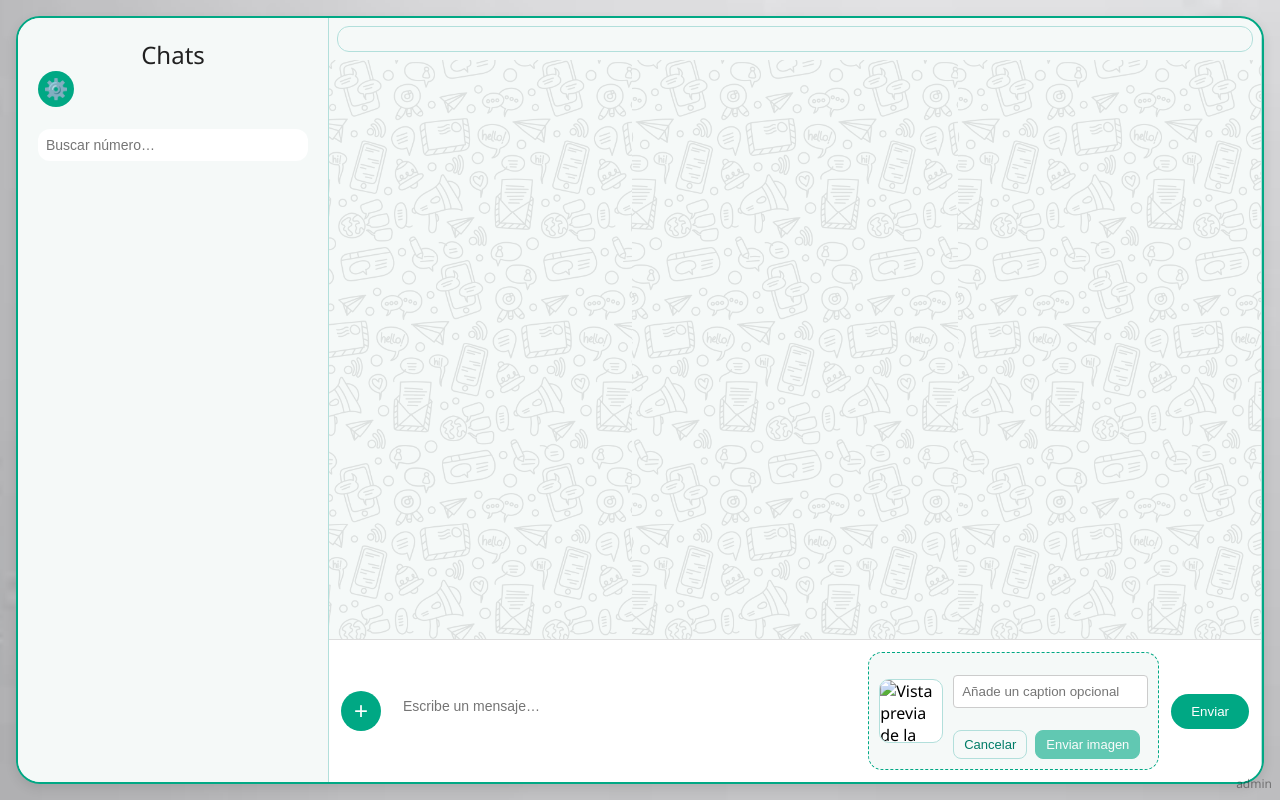
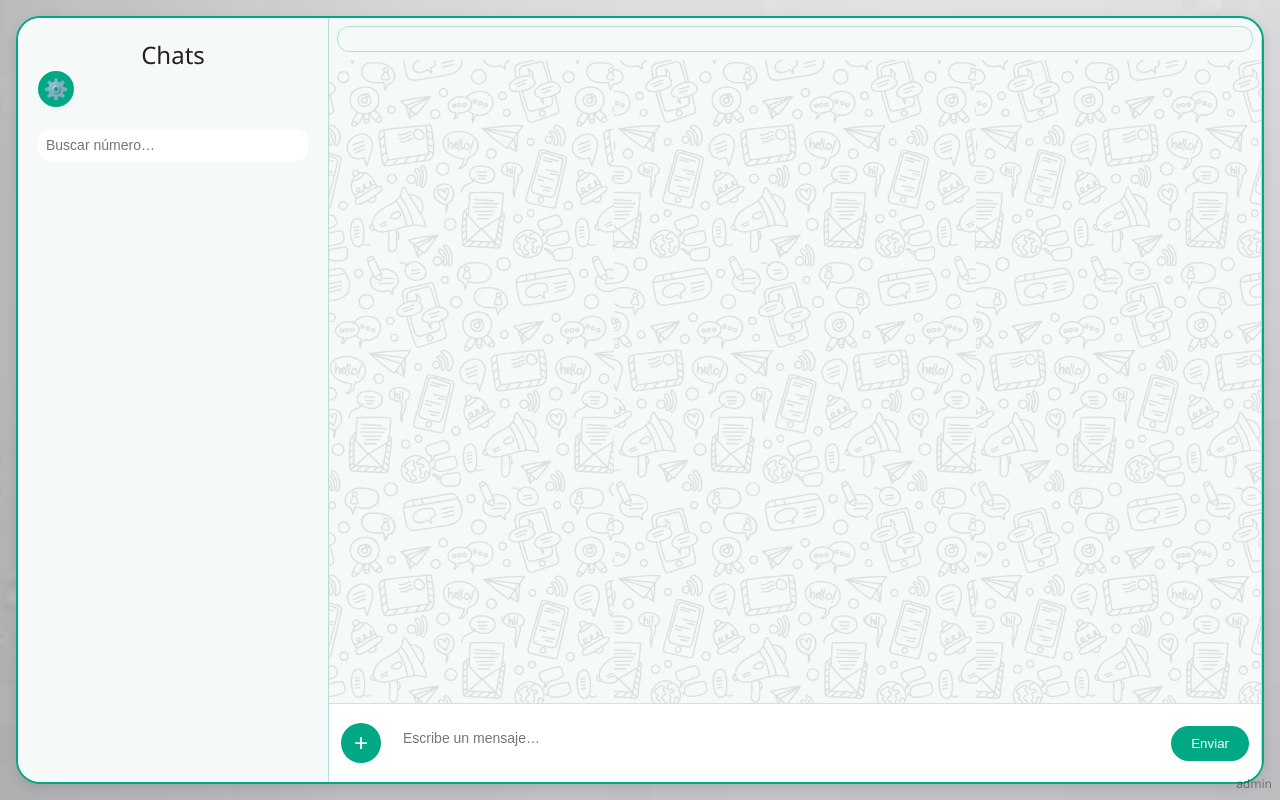
Before and after one commit to SantiagoCTB/whatsapp_api, a Flask app: page / in a window 1280 px wide. Run offline with Flask 3, Linux system fonts and the light colour scheme; the visitor is signed in with stand-in values (Sample User, id 1); data that the repository does not hold is empty; parts of the project's set-up code (start-up, migrations or seed data) failed here and were passed over.

Commit message:
Hide image preview chip until media is queued

```diff
--- a/static/style.css
+++ b/static/style.css
@@ -525,70 +525,40 @@
     #sendBtn:hover {
       transform:scale(1.05); background:var(--accent-hover);
     }
-    .image-draft {
-      display: grid;
-      grid-template-columns: auto 1fr;
-      gap: 10px;
+    .image-preview-chip[hidden] {
+      display: none !important;
+    }
+    .image-preview-chip {
+      display: inline-flex;
       align-items: center;
+      gap: 8px;
+      margin-right: 10px;
+      padding: 6px 8px;
       background: var(--bg-chat);
-      border: 1px dashed var(--accent);
-      border-radius: 14px;
-      padding: 10px;
-      margin-right: 12px;
-      max-width: 360px;
+      border-radius: 12px;
+      box-shadow: 0 2px 6px rgba(0, 0, 0, 0.08);
     }
-    .image-draft-preview {
-      width: 64px;
-      height: 64px;
-      overflow: hidden;
+    .image-preview-chip img {
+      width: 36px;
+      height: 36px;
+      object-fit: cover;
       border-radius: 10px;
       border: 1px solid var(--border-color);
-      display: flex;
-      align-items: center;
-      justify-content: center;
-      background: #fff;
     }
-    .image-draft-preview img {
-      width: 100%;
-      height: 100%;
-      object-fit: cover;
+    .image-preview-chip button {
+      border: none;
+      background: transparent;
+      color: var(--text-main);
+      font-size: 18px;
+      cursor: pointer;
+      line-height: 1;
+      padding: 4px;
+      border-radius: 50%;
+      transition: background 0.2s ease, color 0.2s ease;
     }
-    .image-draft-body {
-      display: flex;
-      flex-direction: column;
-      gap: 6px;
-    }
-    .image-draft-name {
-      font-size: 12px;
-      color: #444;
-      word-break: break-all;
-    }
-    .image-draft-actions {
-      display: flex;
-      gap: 8px;
-      flex-wrap: wrap;
-    }
-    .image-draft-actions .primary,
-    .image-draft-actions .ghost {
-      padding: 6px 10px;
-      border-radius: 8px;
-      border: 1px solid transparent;
-      cursor: pointer;
-      font-size: 13px;
-    }
-    .image-draft-actions .primary {
-      background: var(--accent-neon);
-      color: var(--text-light);
-      border-color: var(--accent-neon);
-    }
-    .image-draft-actions .primary:disabled {
-      opacity: 0.6;
-      cursor: not-allowed;
-    }
-    .image-draft-actions .ghost {
-      background: transparent;
+    .image-preview-chip button:hover {
+      background: rgba(0, 0, 0, 0.05);
       color: var(--accent-hover);
-      border-color: var(--border-color);
     }
     .sr-only {
       position: absolute;
--- a/templates/index.html
+++ b/templates/index.html
@@ -41,21 +41,11 @@
         <div id="attachAudio" class="attach-item" title="Grabar audio">🎤</div>
         <div id="attachVideo" class="attach-item" title="Enviar video">🎥</div>
       </div>
+      <div id="imagePreviewChip" class="image-preview-chip" hidden>
+        <img id="imagePreviewThumb" alt="Imagen lista para enviar" />
+        <button type="button" id="clearImageDraft" aria-label="Quitar imagen">×</button>
+      </div>
       <input id="messageInput" type="text" placeholder="Escribe un mensaje…">
-      <div id="imageDraft" class="image-draft" hidden>
-        <div class="image-draft-preview" aria-hidden="true">
-          <img id="imageDraftPreview" alt="Vista previa de la imagen a enviar" />
-        </div>
-        <div class="image-draft-body">
-          <p id="imageDraftName" class="image-draft-name"></p>
-          <label for="imageCaption" class="sr-only">Caption</label>
-          <input id="imageCaption" type="text" placeholder="Añade un caption opcional" autocomplete="off">
-          <div class="image-draft-actions">
-            <button type="button" id="cancelImageDraft" class="ghost">Cancelar</button>
-            <button type="button" id="sendImageDraftBtn" class="primary">Enviar imagen</button>
-          </div>
-        </div>
-      </div>
       <button id="sendBtn">Enviar</button>
       <input id="imageInput" type="file" accept="image/*" style="display:none;">
       <input id="audioInput" type="file" accept="audio/*" style="display:none;">
@@ -282,12 +272,12 @@
       const sendBtn = document.getElementById('sendBtn');
       const messageInput = document.getElementById('messageInput');
       const inputArea = document.querySelector('.inputArea');
-      const imageDraftEl = document.getElementById('imageDraft');
-      const imageDraftPreview = document.getElementById('imageDraftPreview');
-      const imageDraftName = document.getElementById('imageDraftName');
-      const imageCaptionInput = document.getElementById('imageCaption');
-      const cancelImageDraftBtn = document.getElementById('cancelImageDraft');
-      const sendImageDraftBtn = document.getElementById('sendImageDraftBtn');
+      const imagePreviewChip = document.getElementById('imagePreviewChip');
+      const imagePreviewThumb = document.getElementById('imagePreviewThumb');
+      const clearImageDraftBtn = document.getElementById('clearImageDraft');
+      if (imagePreviewChip) {
+        imagePreviewChip.hidden = true;
+      }
       const sidebar = document.querySelector('.sidebar');
       const menuToggle = document.getElementById('menuToggle');
       menuToggle.addEventListener('click', () => {
@@ -510,9 +500,6 @@
         function updateSendButtons() {
           if (sendBtn) {
             sendBtn.disabled = isSending || isSendingImage || isSendingAudio || isRecordingAudio;
-          }
-          if (sendImageDraftBtn) {
-            sendImageDraftBtn.disabled = isSendingImage || !imageDraft;
           }
         }
 
@@ -1783,20 +1770,8 @@
           URL.revokeObjectURL(imageDraft.previewUrl);
         }
         imageDraft = null;
-        if (imageCaptionInput) imageCaptionInput.value = '';
-        if (imageDraftPreview) imageDraftPreview.removeAttribute('src');
-        if (imageDraftName) imageDraftName.textContent = '';
-        if (imageDraftEl) imageDraftEl.hidden = true;
-        updateSendButtons();
-      }
-
-      function clearImageDraft() {
-        if (imageDraft && imageDraft.previewUrl) {
-          URL.revokeObjectURL(imageDraft.previewUrl);
-        }
-        imageDraft = null;
-        if (imageDraftPreview) imageDraftPreview.removeAttribute('src');
-        if (imageDraftEl) imageDraftEl.hidden = true;
+        if (imagePreviewThumb) imagePreviewThumb.removeAttribute('src');
+        if (imagePreviewChip) imagePreviewChip.hidden = true;
         if (messageInput) {
           messageInput.placeholder = 'Escribe un mensaje…';
         }
@@ -1825,18 +1800,15 @@
           file,
           previewUrl: URL.createObjectURL(file)
         };
-        if (imageDraftPreview) {
-          imageDraftPreview.src = imageDraft.previewUrl;
-        }
-        if (imageDraftName) {
-          imageDraftName.textContent = file.name || 'Imagen seleccionada';
-        }
-        if (imageDraftEl) {
-          imageDraftEl.hidden = false;
-        }
-        if (imageCaptionInput) {
-          imageCaptionInput.value = '';
-          imageCaptionInput.focus();
+        if (imagePreviewThumb) {
+          imagePreviewThumb.src = imageDraft.previewUrl;
+        }
+        if (imagePreviewChip) {
+          imagePreviewChip.hidden = false;
+        }
+        if (messageInput) {
+          messageInput.placeholder = 'Agrega un mensaje para enviar la imagen…';
+          messageInput.focus();
         }
         attachMenu.classList.remove('show');
         updateSendButtons();
@@ -1849,7 +1821,7 @@
         updateSendButtons();
         const form = new FormData();
         form.append('image', imageDraft.file);
-        form.append('caption', imageCaptionInput ? imageCaptionInput.value.trim() : '');
+        form.append('caption', messageInput ? messageInput.value.trim() : '');
         form.append('numero', currentChat);
         try {
           const res = await fetch('/send_image', { method:'POST', body: form });
@@ -1858,6 +1830,9 @@
             throw new Error(msg);
           }
           clearImageDraft();
+          if (messageInput) {
+            messageInput.value = '';
+          }
           loadMessages();
           fetchChatList();
         } catch (err) {
@@ -1906,17 +1881,11 @@
       };
       audIn.onchange = () => sendFile(audIn, 'send_audio');
       vidIn.onchange = () => sendFile(vidIn, 'send_video');
-      if (cancelImageDraftBtn) {
-        cancelImageDraftBtn.addEventListener('click', () => {
+      if (clearImageDraftBtn) {
+        clearImageDraftBtn.addEventListener('click', () => {
           clearImageDraft();
-          messageInput.focus();
+          if (messageInput) messageInput.focus();
         });
-      }
-      if (sendImageDraftBtn) {
-        sendImageDraftBtn.addEventListener('click', sendImageDraft);
-      }
-      if (imageCaptionInput) {
-        imageCaptionInput.addEventListener('input', () => updateSendButtons());
       }
 
       messageInput.addEventListener('paste', handlePasteForImage);
```
